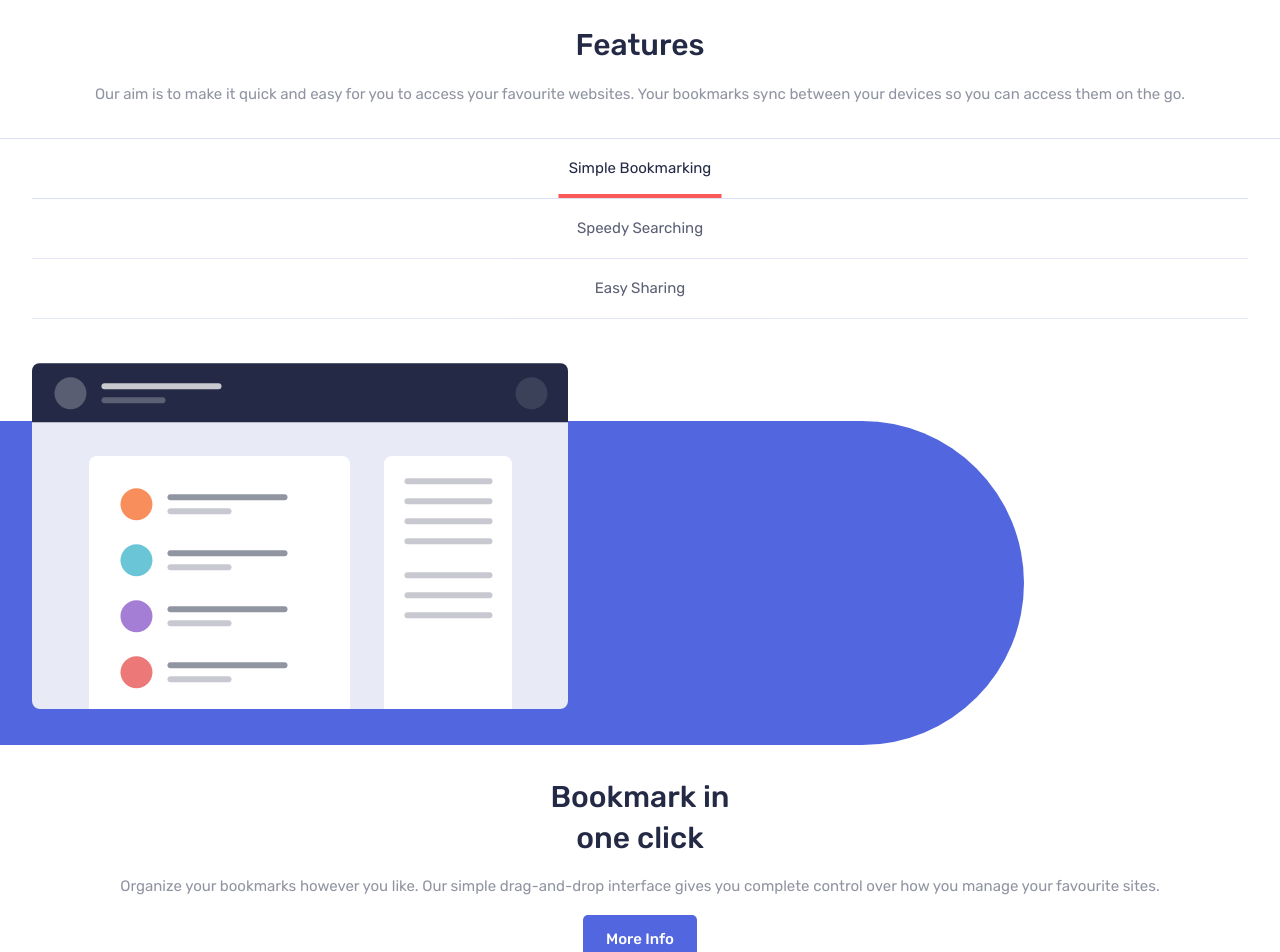
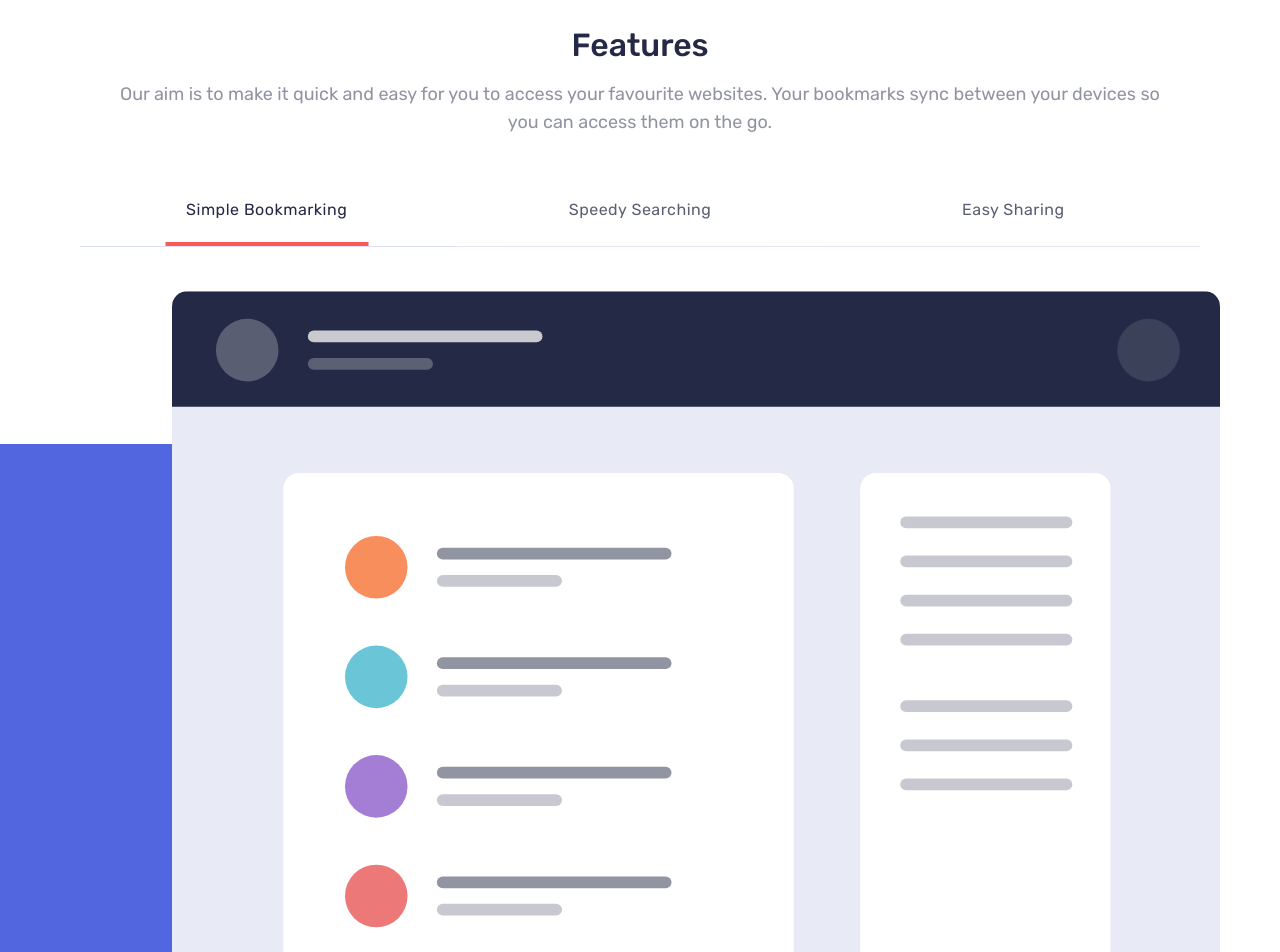
Before and after one commit to g-akca/bookmark-landing-page, a React (Vite) app: page / in a window 1280 px wide. Shown: the part 1420-2372 px from the top of the page. Built offline with nearby package versions, Linux system fonts and the light colour scheme.

Commit message:
Add tablet responsive FeaturesSection styles

```diff
--- a/src/components/FeaturesSection.jsx
+++ b/src/components/FeaturesSection.jsx
@@ -4,43 +4,43 @@ import tab1Illust from "/images/illustration-features-tab-1.svg";
 
 function FeaturesSection() {
   return (
-    <section className="flex flex-col gap-8 text-center">
-      <div className="px-8 flex flex-col gap-4">
-        <h2 className="text-[30px] font-medium leading-[135%]">Features</h2>
-        <p className="text-[15px] leading-[165%] opacity-50">Our aim is to make it quick and easy for you to access your favourite websites. Your bookmarks sync between your devices so you can access them on the go.</p>
+    <section className="flex flex-col gap-8 text-center tablet:gap-16">
+      <div className="px-8 flex flex-col gap-4 tablet:px-28.5">
+        <h2 className="text-[30px] font-medium leading-[135%] tablet:text-[32px] tablet:leading-[125%] tablet:tracking-[-0.1px]">Features</h2>
+        <p className="text-[15px] leading-[165%] opacity-50 tablet:text-base tablet:leading-base">Our aim is to make it quick and easy for you to access your favourite websites. Your bookmarks sync between your devices so you can access them on the go.</p>
       </div>
 
       <div className="flex flex-col gap-11">
-        <div className="px-8 grid grid-rows-[repeat(3,60px)] text-[15px] leading-[165%] text-center border-t border-[rgba(73,93,207,0.2)]">
+        <div className="px-8 grid grid-rows-[repeat(3,60px)] text-[15px] leading-[165%] text-center border-t border-[rgba(73,93,207,0.2)] tablet:px-20 tablet:grid-rows-none tablet:grid-cols-3 tablet:text-[16px] tablet:leading-[110%] tablet:tracking-[0.5px] tablet:border-none">
           <p
             className="
               relative flex items-center justify-center border-b border-[rgba(73,93,207,0.2)]
               after:absolute after:left-1/2 after:-translate-x-1/2 after:bottom-0
-              after:h-1 after:w-40.75 after:bg-red-400"
+              after:h-1 after:w-40.75 after:bg-red-400 tablet:pb-7 tablet:after:w-50.75"
           >
             Simple Bookmarking
           </p>
-          <p className="flex items-center justify-center border-b border-[rgba(73,93,207,0.2)] opacity-75">
+          <p className="flex items-center justify-center border-b border-[rgba(73,93,207,0.2)] opacity-75 tablet:pb-7">
             Speedy Searching
           </p>
-          <p className="flex items-center justify-center border-b border-[rgba(73,93,207,0.2)] opacity-75">
+          <p className="flex items-center justify-center border-b border-[rgba(73,93,207,0.2)] opacity-75 tablet:pb-7">
             Easy Sharing
           </p>
         </div>
 
-        <div className="relative px-8 pb-9">
-          <img src={tab1Illust} alt="Screen illustration" className="relative z-10" />
-          <div className="bg-blue-600 absolute left-0 bottom-0 w-[80%] h-[85%] rounded-r-full" />
+        <div className="relative px-8 pb-9 tablet:px-15 tablet:pb-22">
+          <img src={tab1Illust} alt="Screen illustration" className="relative z-10 w-full tablet:pl-28" />
+          <div className="bg-blue-600 absolute left-0 bottom-0 w-[80%] h-[85%] rounded-r-full tablet:w-[85%] tablet:h-[80%]" />
         </div>
       </div>
 
-      <div className="px-8 flex flex-col gap-4 items-center">
+      <div className="px-8 flex flex-col gap-4 items-center tablet:px-40 tablet:gap-6">
         <div className="flex flex-col gap-4">
-          <h2 className="text-[30px] font-medium leading-[135%]">Bookmark in<br/>one click</h2>
-          <p className="text-[15px] leading-[165%] opacity-50">Organize your bookmarks however you like. Our simple drag-and-drop interface gives you complete control over how you manage your favourite sites.</p>
+          <h2 className="text-[30px] font-medium leading-[135%] tablet:text-[32px] tablet:leading-[125%] tablet:tracking-[-0.1px]">Bookmark in one click</h2>
+          <p className="text-[15px] leading-[165%] opacity-50 tablet:text-base tablet:leading-base">Organize your bookmarks however you like. Our simple drag-and-drop interface gives you complete control over how you manage your favourite sites.</p>
         </div>
 
-        <Button className="w-28.5 bg-blue-600 text-white">
+        <Button className="w-28.5 bg-blue-600 text-white tablet:text-[14px]">
           More Info
         </Button>
       </div>
```
